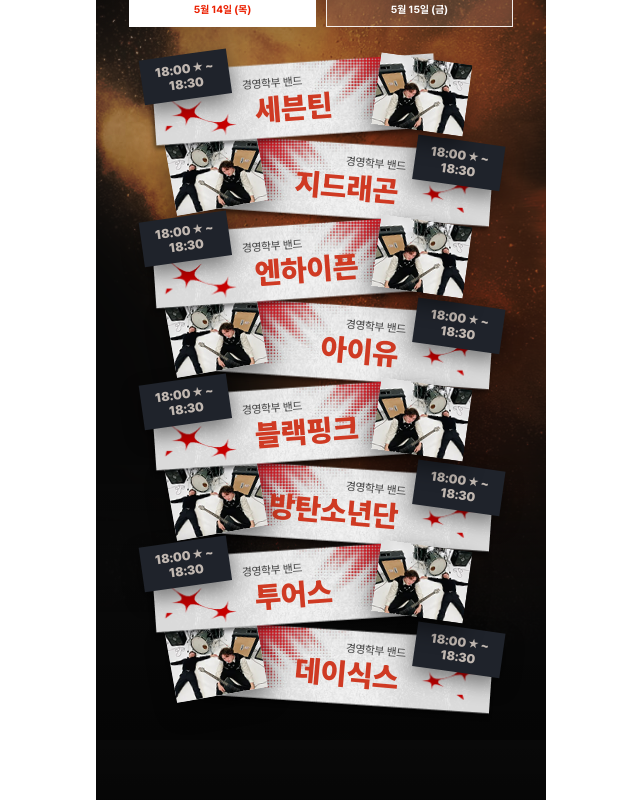
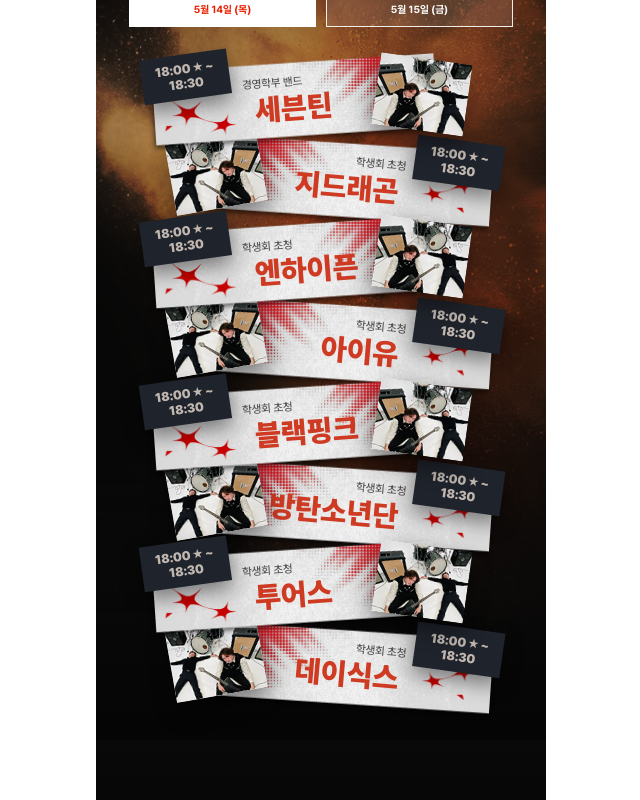
Before and after one commit to LikeLion-SKU/festival-fe, a React (Vite) app: page / in a window 1280 px wide. Shown: the part 1420-2220 px from the top of the page, without its empty margins (319-959 px from the left). Built offline with nearby package versions, Linux system fonts and the light colour scheme.

Commit message:
🎨 Design: 타임테이블 배너 내용 수정

```diff
--- a/src/components/Booth/Yudam.jsx
+++ /dev/null
@@ -1,10 +0,0 @@
-/** 유담관 건물 라벨 (부스 지도용) */
-export default function Yudam() {
-  return (
-    <div className="inline-flex items-center justify-center border border-[#C43A31] bg-[rgba(10,10,10,0.6)] px-6 py-2 shadow-[inset_0_0_0_1px_rgba(196,58,49,0.25)]">
-      <span className="text-[0.8125rem] font-semibold leading-none tracking-[-0.02em] text-[#E66A5C] [font-family:Pretendard]">
-        유담관
-      </span>
-    </div>
-  );
-}
--- a/src/components/main/Banner.jsx
+++ b/src/components/main/Banner.jsx
@@ -8,7 +8,7 @@ const BANNER_BACKGROUNDS = {
 
 export default function Banner({
   artist,
-  team = '경영학부 밴드',
+  team = '',
   time = '18:00 ~ 18:30',
   variant = 1,
   reverse = false,
@@ -31,6 +31,7 @@ export default function Banner({
 }) {
   const bannerImage = BANNER_BACKGROUNDS[variant] ?? WhiteBanner1;
   const timeSegments = time.split('★');
+  const showTeam = Boolean(team?.trim());
 
   return (
     <div className="relative w-full max-w-[22rem]">
@@ -46,8 +47,9 @@ export default function Banner({
             reverse ? 'items-end pr-[4.45rem] text-right' : 'pl-[4.45rem]'
           }`}
         >
-          <p
-            className={`text-[0.7rem] font-medium leading-none tracking-[-0.01em] text-[#545454]
+          {showTeam ? (
+            <p
+              className={`text-[0.7rem] font-medium leading-none tracking-[-0.01em] text-[#545454]
           ${
             variant === 1 || (variant === 2 && useVariant1TextLayoutForVariant2)
               ? reverse
@@ -59,11 +61,12 @@ export default function Banner({
                   : 'ml-[1.3rem] origin-left -rotate-[3deg]'
                 : ''
           }`}
-          >
-            {team}
-          </p>
+            >
+              {team.trim()}
+            </p>
+          ) : null}
           <p
-            className={`mt-[0.3rem] text-[1.85rem] font-black leading-none tracking-[0.02rem] text-[#cf3a23] ${
+            className={`${showTeam ? 'mt-[0.3rem]' : ''} text-[1.85rem] font-black leading-none tracking-[0.02rem] text-[#cf3a23] ${
               variant === 1 || (variant === 2 && useVariant1TextLayoutForVariant2)
                 ? reverse
                   ? 'mr-[3rem] origin-right rotate-[4.3deg]'
--- a/src/components/main/Timetable.jsx
+++ b/src/components/main/Timetable.jsx
@@ -5,33 +5,11 @@ import FireBg from '@/assets/images/fire1.svg';
 import FireBg2 from '@/assets/images/fire2.svg';
 import Singer1 from '@/assets/images/singer1.png';
 import Banner from '@/components/main/Banner';
+import { TIMETABLE_DAY_BANNERS } from '@/constants/timetableData';
 import {
   MAIN_SECTION_ICON_SCROLL_FADE,
   useScrollDrivenOpacity,
 } from '@/hooks/useScrollDrivenOpacity';
-
-const DAY_BANNERS = {
-  day2: [
-    { id: 1, artist: '세븐틴', time: '18:00 ★ ~ 18:30', variant: 1 },
-    { id: 2, artist: '지드래곤', time: '18:00 ★ ~ 18:30', variant: 2 },
-    { id: 3, artist: '엔하이픈', time: '18:00 ★ ~ 18:30', variant: 1 },
-    { id: 4, artist: '아이유', time: '18:00 ★ ~ 18:30', variant: 2 },
-    { id: 5, artist: '블랙핑크', time: '18:00 ★ ~ 18:30', variant: 1 },
-    { id: 6, artist: '방탄소년단', time: '18:00 ★ ~ 18:30', variant: 2 },
-    { id: 7, artist: '투어스', time: '18:00 ★ ~ 18:30', variant: 1 },
-    { id: 8, artist: '데이식스', time: '18:00 ★ ~ 18:30', variant: 2 },
-  ],
-  day3: [
-    { id: 1, artist: '윤희준', time: '18:00 ★ ~ 18:30', variant: 1 },
-    { id: 2, artist: '임다현', time: '18:00 ★ ~ 18:30', variant: 2 },
-    { id: 3, artist: '정영진', time: '18:00 ★ ~ 18:30', variant: 1 },
-    { id: 4, artist: '최운조', time: '18:00 ★ ~ 18:30', variant: 2 },
-    { id: 5, artist: '김정현', time: '18:00 ★ ~ 18:30', variant: 1 },
-    { id: 6, artist: '금시언', time: '18:00 ★ ~ 18:30', variant: 2 },
-    { id: 7, artist: '김나경', time: '18:00 ★ ~ 18:30', variant: 1 },
-    { id: 8, artist: '신채린', time: '18:00 ★ ~ 18:30', variant: 2 },
-  ],
-};
 
 export default function Timetable() {
   const [selectedDay, setSelectedDay] = useState('day2');
@@ -93,7 +71,7 @@ export default function Timetable() {
       </div>
 
       <div className="mx-auto mt-[1.5rem] flex w-full max-w-[24rem] flex-col gap-[0.05rem]">
-        {(DAY_BANNERS[selectedDay] ?? []).map((banner, index) => {
+        {(TIMETABLE_DAY_BANNERS[selectedDay] ?? []).map((banner, index) => {
           const isVariant2 = banner.variant === 2;
           const isVariant1 = banner.variant === 1;
           const isRightAligned = index % 2 === 1;
@@ -113,6 +91,7 @@ export default function Timetable() {
             >
               <Banner
                 artist={banner.artist}
+                team={banner.team ?? ''}
                 time={banner.time}
                 variant={banner.variant}
                 reverse={isRightAligned}
--- /dev/null
+++ b/src/constants/timetableData.js
@@ -0,0 +1,40 @@
+/**
+ * 타임테이블 배너 — DAY·id별로 수정
+ *
+ * - artist
+ * - team
+ * - time
+ * - variant
+ *
+ * @typedef {{
+ *   id: number;
+ *   artist: string;
+ *   team?: string;
+ *   time: string;
+ *   variant: 1 | 2;
+ * }} TimetableBannerRow
+ */
+
+/** @type {Record<'day2' | 'day3', TimetableBannerRow[]>} */
+export const TIMETABLE_DAY_BANNERS = {
+  day2: [
+    { id: 1, artist: '세븐틴', team: '경영학부 밴드', time: '18:00 ★ ~ 18:30', variant: 1 },
+    { id: 2, artist: '지드래곤', team: '학생회 초청', time: '18:00 ★ ~ 18:30', variant: 2 },
+    { id: 3, artist: '엔하이픈', team: '학생회 초청', time: '18:00 ★ ~ 18:30', variant: 1 },
+    { id: 4, artist: '아이유', team: '학생회 초청', time: '18:00 ★ ~ 18:30', variant: 2 },
+    { id: 5, artist: '블랙핑크', team: '학생회 초청', time: '18:00 ★ ~ 18:30', variant: 1 },
+    { id: 6, artist: '방탄소년단', team: '학생회 초청', time: '18:00 ★ ~ 18:30', variant: 2 },
+    { id: 7, artist: '투어스', team: '학생회 초청', time: '18:00 ★ ~ 18:30', variant: 1 },
+    { id: 8, artist: '데이식스', team: '학생회 초청', time: '18:00 ★ ~ 18:30', variant: 2 },
+  ],
+  day3: [
+    { id: 1, artist: '윤희준', team: '학생회 초청', time: '18:00 ★ ~ 18:30', variant: 1 },
+    { id: 2, artist: '임다현', team: '학생회 초청', time: '18:00 ★ ~ 18:30', variant: 2 },
+    { id: 3, artist: '정영진', team: '학생회 초청', time: '18:00 ★ ~ 18:30', variant: 1 },
+    { id: 4, artist: '최운조', team: '학생회 초청', time: '18:00 ★ ~ 18:30', variant: 2 },
+    { id: 5, artist: '김정현', team: '학생회 초청', time: '18:00 ★ ~ 18:30', variant: 1 },
+    { id: 6, artist: '금시언', team: '학생회 초청', time: '18:00 ★ ~ 18:30', variant: 2 },
+    { id: 7, artist: '김나경', team: '학생회 초청', time: '18:00 ★ ~ 18:30', variant: 1 },
+    { id: 8, artist: '신채린', team: '학생회 초청', time: '18:00 ★ ~ 18:30', variant: 2 },
+  ],
+};
```
